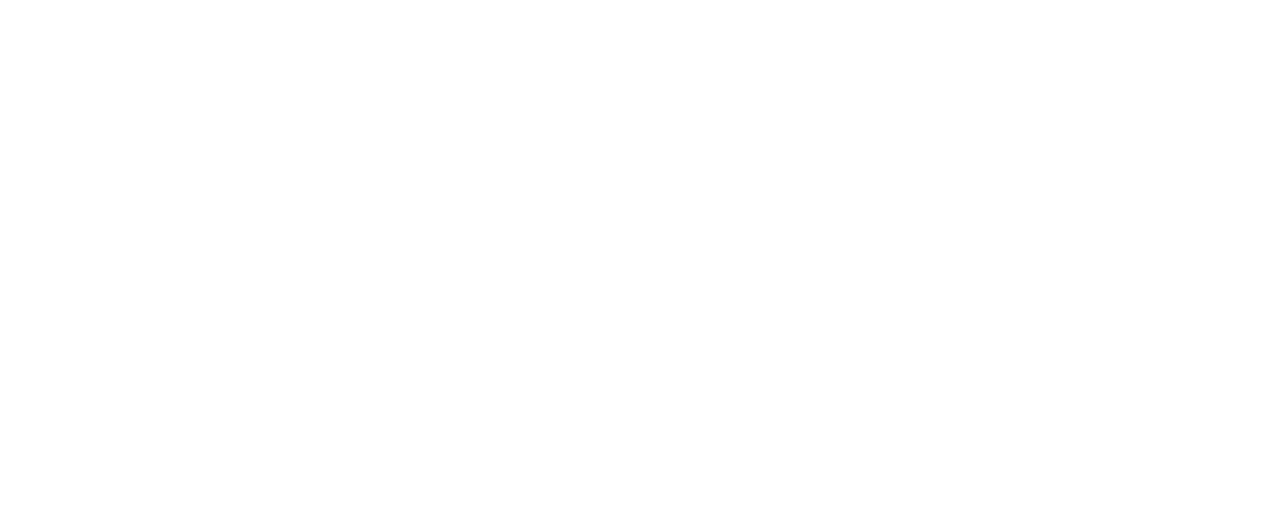
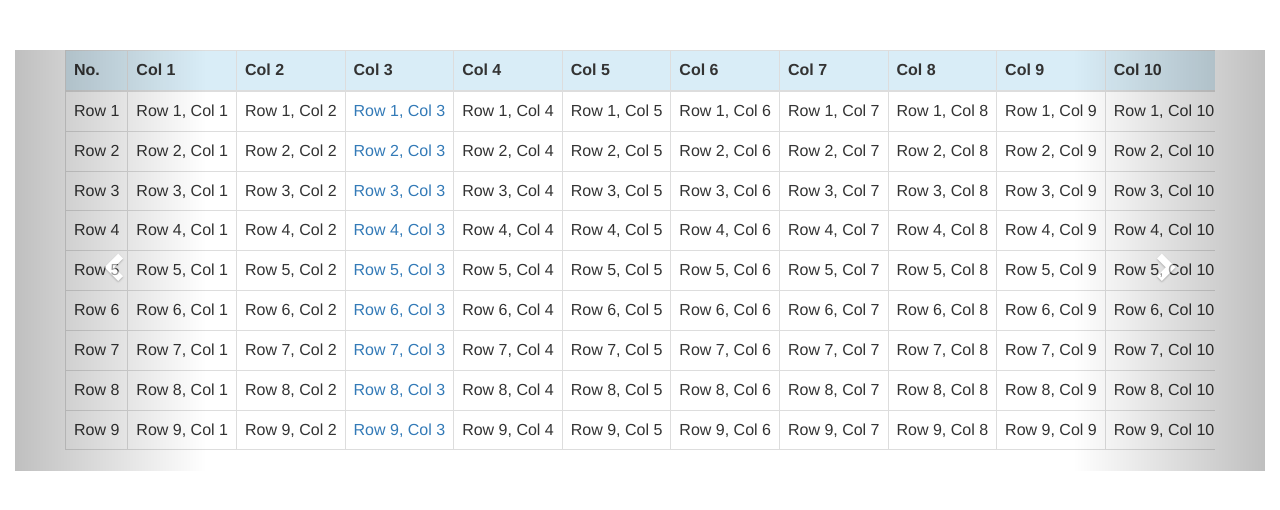
Before and after one commit to jstirling91/responsiveTable, a plain HTML site: page index.html in a window 1280 px wide. Drawn offline with nearby package versions, Linux system fonts and the light colour scheme.

Commit message:
get basic example working

```diff
--- a/css/responsiveTable.css
+++ b/css/responsiveTable.css
@@ -50,3 +50,9 @@
   color: white;
   font-weight: bold;
 }
+.left.carousel-control {
+    margin-left: 15px;
+}
+
+.right.carousel-control {
+    margin-right: 15px;
--- a/index.html
+++ b/index.html
@@ -0,0 +1,169 @@
+<html>
+	<head>
+		<script src="https://ajax.googleapis.com/ajax/libs/jquery/3.1.1/jquery.min.js"></script>
+		<script type="text/javascript" src="js/jquery.responsiveTable.js"></script>
+		<script type="text/javascript">
+		$(document).ready(function(){
+		    $("#cand").ResponsiveTable({ "freezeColumn" : "col3" });
+		})</script>
+
+		<link rel="stylesheet" href="https://maxcdn.bootstrapcdn.com/bootstrap/3.3.7/css/bootstrap.min.css">
+		<link rel="stylesheet" type="text/css" href="css/responsiveTable.css">
+		<style type="text/css">
+			td {
+		        white-space: nowrap;
+		    }
+		</style>
+	</head>
+	<body>
+		<div class="row" style="height: 50px">d</div>
+		<div class="col-xs-12">
+		    <table id="cand" class="table table-hover table-primary table-bordered colm-freeze" width="100%">
+		        <thead>
+		            <tr class="info">
+		                <th>No.</th>
+		                <th>Col 1</th>
+		                <th>Col 2</th>
+		                <th id="col3">Col 3</th>
+		                <th>Col 4</th>
+		                <th>Col 5</th>
+		                <th>Col 6</th>
+		                <th>Col 7</th>
+		                <th>Col 8</th>
+		                <th>Col 9</th>
+		                <th>Col 10</th>
+		                <th>Col 11</th>
+		            </tr>
+		        </thead>
+		        <tbody>
+		            <tr>
+		                <td>Row 1</td>
+		                <td>Row 1, Col 1</td>
+		                <td>Row 1, Col 2</td>
+		                <td><a href="#">Row 1, Col 3</a></td>
+		                <td>Row 1, Col 4</td>
+		                <td>Row 1, Col 5</td>
+		                <td>Row 1, Col 6</td>
+		                <td>Row 1, Col 7</td>
+		                <td>Row 1, Col 8</td>
+		                <td>Row 1, Col 9</td>
+		                <td>Row 1, Col 10</td>
+		                <td>Row 1, Col 11</td>
+		            </tr>
+		            <tr>
+		                <td>Row 2</td>
+		                <td>Row 2, Col 1</td>
+		                <td>Row 2, Col 2</td>
+		                <td><a href="#">Row 2, Col 3</a></td>
+		                <td>Row 2, Col 4</td>
+		                <td>Row 2, Col 5</td>
+		                <td>Row 2, Col 6</td>
+		                <td>Row 2, Col 7</td>
+		                <td>Row 2, Col 8</td>
+		                <td>Row 2, Col 9</td>
+		                <td>Row 2, Col 10</td>
+		                <td>Row 2, Col 11</td>
+		            </tr>
+		            <tr>
+		                <td>Row 3</td>
+		                <td>Row 3, Col 1</td>
+		                <td>Row 3, Col 2</td>
+		                <td><a href="#">Row 3, Col 3</a></td>
+		                <td>Row 3, Col 4</td>
+		                <td>Row 3, Col 5</td>
+		                <td>Row 3, Col 6</td>
+		                <td>Row 3, Col 7</td>
+		                <td>Row 3, Col 8</td>
+		                <td>Row 3, Col 9</td>
+		                <td>Row 3, Col 10</td>
+		                <td>Row 3, Col 11</td>
+		            </tr>
+		            <tr>
+		                <td>Row 4</td>
+		                <td>Row 4, Col 1</td>
+		                <td>Row 4, Col 2</td>
+		                <td><a href="#">Row 4, Col 3</a></td>
+		                <td>Row 4, Col 4</td>
+		                <td>Row 4, Col 5</td>
+		                <td>Row 4, Col 6</td>
+		                <td>Row 4, Col 7</td>
+		                <td>Row 4, Col 8</td>
+		                <td>Row 4, Col 9</td>
+		                <td>Row 4, Col 10</td>
+		                <td>Row 4, Col 11</td>
+		            </tr>
+		            <tr>
+		                <td>Row 5</td>
+		                <td>Row 5, Col 1</td>
+		                <td>Row 5, Col 2</td>
+		                <td><a href="#">Row 5, Col 3</a></td>
+		                <td>Row 5, Col 4</td>
+		                <td>Row 5, Col 5</td>
+		                <td>Row 5, Col 6</td>
+		                <td>Row 5, Col 7</td>
+		                <td>Row 5, Col 8</td>
+		                <td>Row 5, Col 9</td>
+		                <td>Row 5, Col 10</td>
+		                <td>Row 5, Col 11</td>
+		            </tr>
+		            <tr>
+		                <td>Row 6</td>
+		                <td>Row 6, Col 1</td>
+		                <td>Row 6, Col 2</td>
+		                <td><a href="#">Row 6, Col 3</a></td>
+		                <td>Row 6, Col 4</td>
+		                <td>Row 6, Col 5</td>
+		                <td>Row 6, Col 6</td>
+		                <td>Row 6, Col 7</td>
+		                <td>Row 6, Col 8</td>
+		                <td>Row 6, Col 9</td>
+		                <td>Row 6, Col 10</td>
+		                <td>Row 6, Col 11</td>
+		            </tr>
+		            <tr>
+		                <td>Row 7</td>
+		                <td>Row 7, Col 1</td>
+		                <td>Row 7, Col 2</td>
+		                <td><a href="#">Row 7, Col 3</a></td>
+		                <td>Row 7, Col 4</td>
+		                <td>Row 7, Col 5</td>
+		                <td>Row 7, Col 6</td>
+		                <td>Row 7, Col 7</td>
+		                <td>Row 7, Col 8</td>
+		                <td>Row 7, Col 9</td>
+		                <td>Row 7, Col 10</td>
+		                <td>Row 7, Col 11</td>
+		            </tr>
+		            <tr>
+		                <td>Row 8</td>
+		                <td>Row 8, Col 1</td>
+		                <td>Row 8, Col 2</td>
+		                <td><a href="#">Row 8, Col 3</a></td>
+		                <td>Row 8, Col 4</td>
+		                <td>Row 8, Col 5</td>
+		                <td>Row 8, Col 6</td>
+		                <td>Row 8, Col 7</td>
+		                <td>Row 8, Col 8</td>
+		                <td>Row 8, Col 9</td>
+		                <td>Row 8, Col 10</td>
+		                <td>Row 8, Col 11</td>
+		            </tr>
+		            <tr>
+		                <td>Row 9</td>
+		                <td>Row 9, Col 1</td>
+		                <td>Row 9, Col 2</td>
+		                <td><a href="#">Row 9, Col 3</a></td>
+		                <td>Row 9, Col 4</td>
+		                <td>Row 9, Col 5</td>
+		                <td>Row 9, Col 6</td>
+		                <td>Row 9, Col 7</td>
+		                <td>Row 9, Col 8</td>
+		                <td>Row 9, Col 9</td>
+		                <td>Row 9, Col 10</td>
+		                <td>Row 9, Col 11</td>
+		            </tr>
+		        </tbody>
+		    </table>
+		</div>
+	</body>
+</html>
```
Also changed, not shown: js/jquery.responsiveTable.js.
